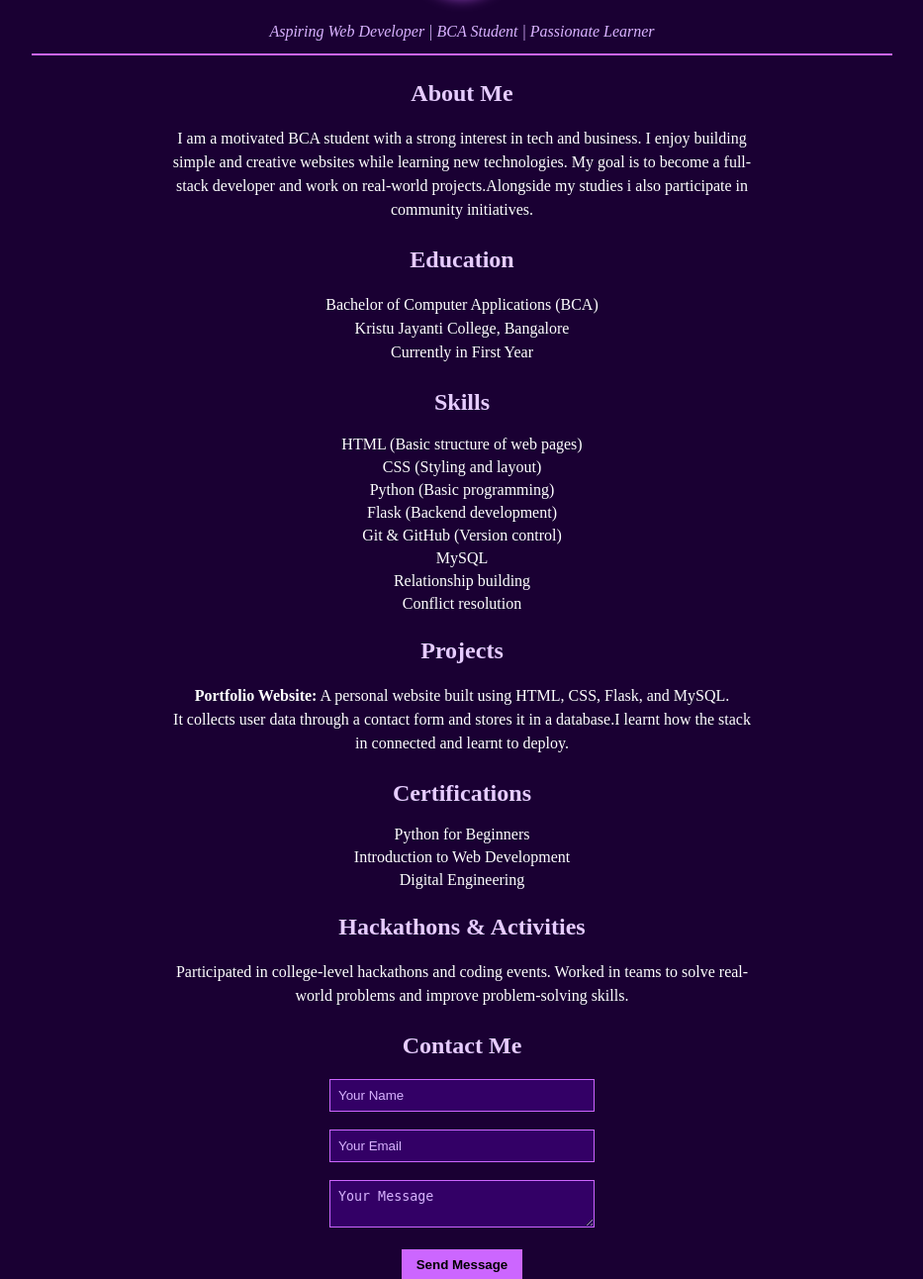
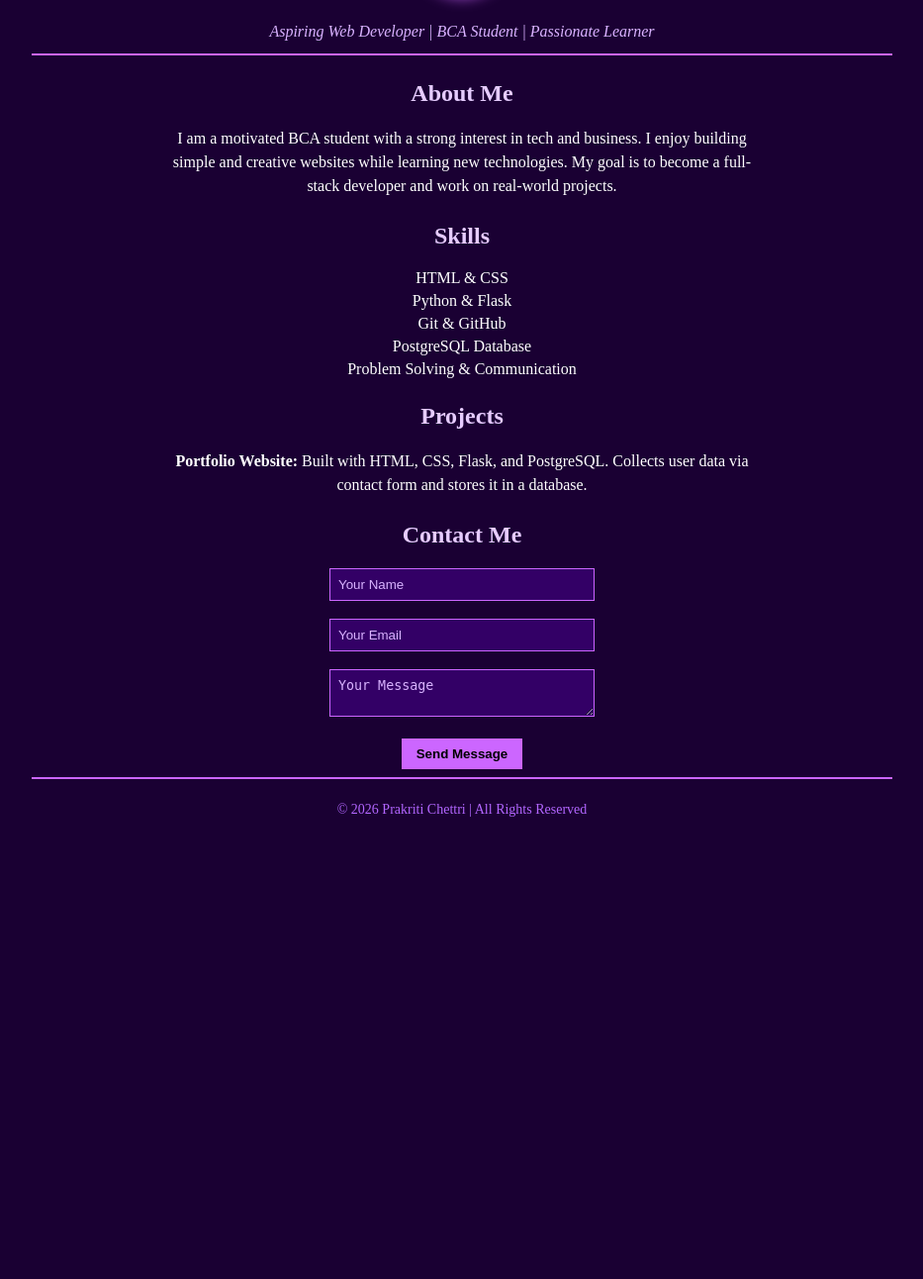
Before and after one commit to Prakriti-Chettri/my_final_portfolio_prakriti, a Flask app: page / in a window 1280 px wide. Shown: the part 258-1550 px from the top of the page at 99% size, without its empty margins (173-1106 px from the left). After the commit the page ends 1083 px from the top, so only its background shows below. Run offline with Flask 3, Linux system fonts and the light colour scheme; some libraries are stand-ins or nearby versions.

Commit message:
changes in all

```diff
--- a/app.py
+++ b/app.py
@@ -4,11 +4,30 @@ import os
 
 app = Flask(__name__)
 
-# Connect to PostgreSQL (Render will give DATABASE_URL)
+# ------------------------------
+# DATABASE CONNECTION
+# ------------------------------
+# Get database URL from Render environment variable
 DATABASE_URL = os.environ.get("DATABASE_URL")
 
+# Connect to PostgreSQL
 conn = psycopg2.connect(DATABASE_URL)
 cursor = conn.cursor()
+
+# Auto-create table if it doesn't exist
+cursor.execute("""
+CREATE TABLE IF NOT EXISTS contacts (
+    id SERIAL PRIMARY KEY,
+    name TEXT,
+    email TEXT,
+    message TEXT
+);
+""")
+conn.commit()
+
+# ------------------------------
+# ROUTES
+# ------------------------------
 
 # Home page
 @app.route('/')
@@ -22,12 +41,22 @@ def submit():
     email = request.form.get('email')
     message = request.form.get('message')
 
-    # Insert into database
+    # Insert data into PostgreSQL
     query = "INSERT INTO contacts (name, email, message) VALUES (%s, %s, %s)"
     cursor.execute(query, (name, email, message))
     conn.commit()
 
-    return "<h2>Saved to database ✅</h2><a href='/'>Go Back</a>"
+    return "<h2>Form submitted successfully ✅</h2><a href='/'>Go Back</a>"
 
+# Admin page to view all submitted messages
+@app.route('/messages')
+def messages():
+    cursor.execute("SELECT id, name, email, message FROM contacts ORDER BY id DESC")
+    all_messages = cursor.fetchall()  # list of tuples
+    return render_template("messages.html", messages=all_messages)
+
+# ------------------------------
+# RUN APP
+# ------------------------------
 if __name__ == '__main__':
     app.run(debug=True)
--- a/templates/index.html
+++ b/templates/index.html
@@ -2,77 +2,40 @@
 <html>
 <head>
     <title>My Portfolio</title>
-    <link rel="stylesheet" href="/static/style.css">
+    <link rel="stylesheet" href="{{ url_for('static', filename='style.css') }}">
 </head>
 
 <body>
-
-    <!-- HEADER -->
     <h1>Prakriti Chettri</h1>
     <img src="{{ url_for('static', filename='profile.jpg') }}" width="120">
-
     <p class="tagline">
         Aspiring Web Developer | BCA Student | Passionate Learner
     </p>
-
     <hr>
 
-    <!-- ABOUT -->
     <h2>About Me</h2>
     <p>
         I am a motivated BCA student with a strong interest in tech and business.
         I enjoy building simple and creative websites while learning new technologies.
-        My goal is to become a full-stack developer and work on real-world projects.Alongside my studies i also participate in community initiatives.
+        My goal is to become a full-stack developer and work on real-world projects.
     </p>
 
-    <!-- EDUCATION -->
-    <h2>Education</h2>
+    <h2>Skills</h2>
+    <ul>
+        <li>HTML & CSS</li>
+        <li>Python & Flask</li>
+        <li>Git & GitHub</li>
+        <li>PostgreSQL Database</li>
+        <li>Problem Solving & Communication</li>
+    </ul>
+
+    <h2>Projects</h2>
     <p>
-        Bachelor of Computer Applications (BCA)<br>
-        Kristu Jayanti College, Bangalore<br>
-        Currently in First Year
+        <b>Portfolio Website:</b> Built with HTML, CSS, Flask, and PostgreSQL.
+        Collects user data via contact form and stores it in a database.
     </p>
 
-    <!-- SKILLS -->
-    <h2>Skills</h2>
-    <ul>
-        <li>HTML (Basic structure of web pages)</li>
-        <li>CSS (Styling and layout)</li>
-        <li>Python (Basic programming)</li>
-        <li>Flask (Backend development)</li>
-        <li>Git & GitHub (Version control)
-        <li>MySQL</li>
-        <li>Relationship building</li>
-        <li>Conflict resolution</li>
-        </li>
-    </ul>
-
-    <!-- PROJECTS -->
-    <h2>Projects</h2>
-    <p>
-        <b>Portfolio Website:</b> A personal website built using HTML, CSS, Flask, and MySQL.<br>
-        It collects user data through a contact form and stores it in a database.I learnt how the stack in connected and learnt to deploy.
-    </p>
-
-    <!-- CERTIFICATIONS -->
-    <h2>Certifications</h2>
-    <ul>
-        <li>Python for Beginners</li>
-        <li>Introduction to Web Development
-        <li>Digital Engineering</li>
-        </li>
-    </ul>
-
-    <!-- HACKATHONS -->
-    <h2>Hackathons & Activities</h2>
-    <p>
-        Participated in college-level hackathons and coding events.
-        Worked in teams to solve real-world problems and improve problem-solving skills.
-    </p>
-
-    <!-- CONTACT -->
     <h2>Contact Me</h2>
-
     <form action="/submit" method="POST">
         <input type="text" name="name" placeholder="Your Name" required><br><br>
         <input type="email" name="email" placeholder="Your Email" required><br><br>
@@ -81,9 +44,6 @@
     </form>
 
     <hr>
-
-    <!-- FOOTER -->
     <p>© 2026 Prakriti Chettri | All Rights Reserved</p>
-
 </body>
 </html>
```
Also changed, not shown: templates/messages.html (added, +33 -0 lines).
